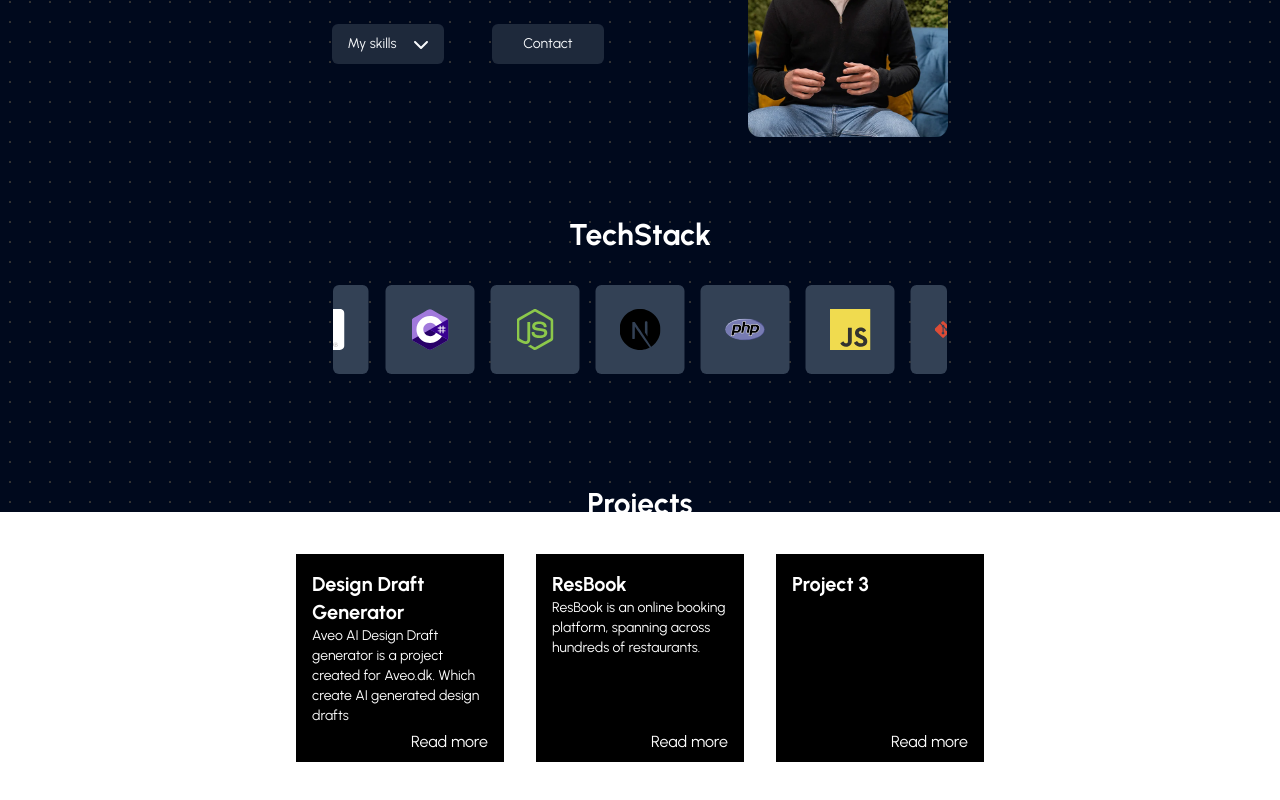
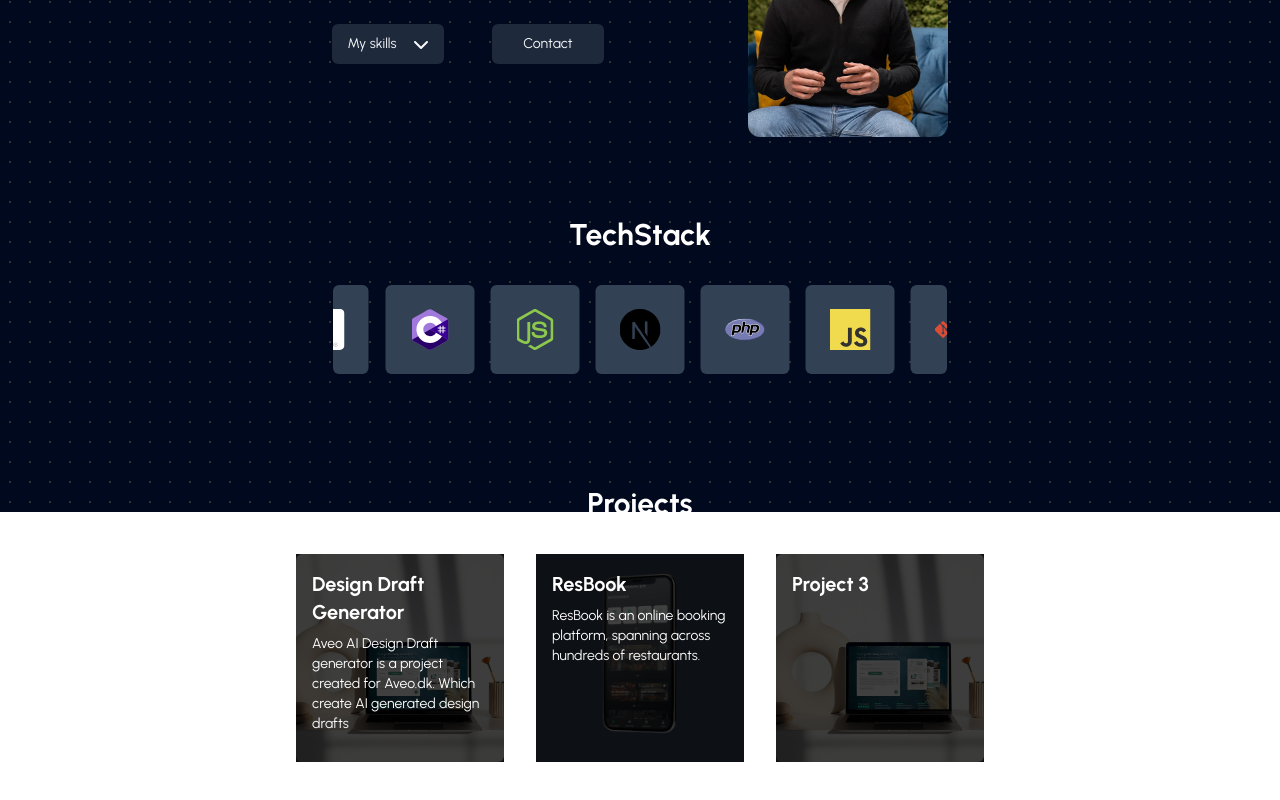
Before and after one commit to madsnbkristensen/portfolio, a Next.js app: page / in a window 1280 px wide. Shown: the part 288-1088 px from the top of the page. Built offline with nearby package versions, Linux system fonts and the light colour scheme.

Commit message:
Altered project cards

```diff
--- a/src/app/page.tsx
+++ b/src/app/page.tsx
@@ -71,7 +71,7 @@ export default function Home() {
               id={project.id}
               title={project.title}
               description={project.description}
-              card_hover_styles={project.card_hover_styles}
+              card_image={project.card_image}
             />
           ))}
         </div>
--- a/src/components/card.tsx
+++ b/src/components/card.tsx
@@ -1,33 +1,36 @@
 import Title from "./title";
 import Link from "next/link";
 import { ProjectType } from "../app/page";
+import { faArrowRight } from "@fortawesome/free-solid-svg-icons";
+import { FontAwesomeIcon } from "@fortawesome/react-fontawesome";
 
 export default function Card({
   id,
   title,
   description,
-  card_hover_styles,
+  card_image,
 }: ProjectType) {
   return (
-    <div className="relative group">
-      <div className="absolute inset-x-0 bg-black bottom-0 z-20 h-full transition-all duration-300 group-hover:h-10"></div>
+    <div className="relative group overflow-hidden bg-slate-700">
+      <div className="absolute inset-x-0 bg-opacity-75 bg-black bottom-0 z-20 h-full transition-all duration-300 group-hover:h-10"></div>
       <div
-        className="relative w-52 h-52 flex flex-col rounded-md bg-slate-700 p-4 gap-4 group-hover:bg-cover"
-        style={card_hover_styles ? JSON.parse(card_hover_styles) : {}}
+        className="relative w-52 h-52 flex flex-col rounded-md p-4 gap-4 transition-all duration-300 bg-cover"
+        style={{ backgroundImage: `url(images/${card_image})` }}
       >
         <div className="z-20">
           <Title text={title} tag="h4" />
-          <p className="text-sm text-white group-hover:opacity-0 transition-all duration-200">
+          <p className="text-sm mt-2 text-white group-hover:opacity-0 transition-all duration-200">
             {description}
           </p>
-          <Link
-            className="absolute text-white bottom-2 right-4"
-            href={`/project/${id}`}
-          >
-            Read more
-          </Link>
         </div>
       </div>
+      <Link
+        className="absolute text-white flex items-center bottom-2 right-4 z-20 opacity-0 group-hover:opacity-100 transition-all duration-200"
+        href={`/project/${id}`}
+      >
+        Read more
+        <FontAwesomeIcon icon={faArrowRight} className="ml-2" />
+      </Link>
     </div>
   );
 }
--- a/src/data/projects.json
+++ b/src/data/projects.json
@@ -16,8 +16,7 @@
         "WordPress is a free and open-source content management system written in PHP and paired with a MySQL or MariaDB database."
       ],
       "techstack_icons": ["php.png", "javascript.png", "wordpress.png"],
-      "video": "https://www.youtube.com/watch?v=J2X5mJ3HDYE",
-      "card_hover_styles": "{\"backgroundImage\": \"url(/images/adg-card-image.webp)\", \"backgroundSize\": \"200%\", \"backgroundPosition\": \"top\"}"
+      "video": "https://www.youtube.com/watch?v=J2X5mJ3HDYE"
     },
     {
       "id": 2,
@@ -35,8 +34,7 @@
         "WordPress is a free and open-source content management system written in PHP and paired with a MySQL or MariaDB database."
       ],
       "techstack_icons": ["php.png", "javascript.png", "wordpress.png"],
-      "video": "https://www.youtube.com/watch?v=J2X5mJ3HDYE",
-      "card_hover_styles": "{\"backgroundImage\": \"url(/images/resbook-card-image.webp)\", \"backgroundSize\": \"200%\", \"backgroundPosition\": \"top\"}"
+      "video": "https://www.youtube.com/watch?v=J2X5mJ3HDYE"
     },
     {
       "id": 3,
@@ -53,8 +51,7 @@
         "WordPress is a free and open-source content management system written in PHP and paired with a MySQL or MariaDB database."
       ],
       "techstack_icons": ["php.png", "javascript.png", "wordpress.png"],
-      "video": "https://www.youtube.com/watch?v=J2X5mJ3HDYE",
-      "card_hover_styles": "{\"backgroundImage\": \"url(/images/adg-card-image.webp)\", \"backgroundSize\": \"200%\", \"backgroundPosition\": \"top\"}"
+      "video": "https://www.youtube.com/watch?v=J2X5mJ3HDYE"
     }
   ]
 }
--- a/src/lib/fontawesome.ts
+++ b/src/lib/fontawesome.ts
@@ -1,6 +1,17 @@
 import { library } from "@fortawesome/fontawesome-svg-core";
-import { faArrowUp, faChevronDown } from "@fortawesome/free-solid-svg-icons";
+import {
+  faArrowUp,
+  faChevronDown,
+  faArrowRight,
+} from "@fortawesome/free-solid-svg-icons";
 import { faSun } from "@fortawesome/free-regular-svg-icons";
 import { faGithub, faLinkedinIn } from "@fortawesome/free-brands-svg-icons";
 
-library.add(faArrowUp, faGithub, faLinkedinIn, faChevronDown, faSun);
+library.add(
+  faArrowUp,
+  faGithub,
+  faLinkedinIn,
+  faChevronDown,
+  faSun,
+  faArrowRight
+);
```
